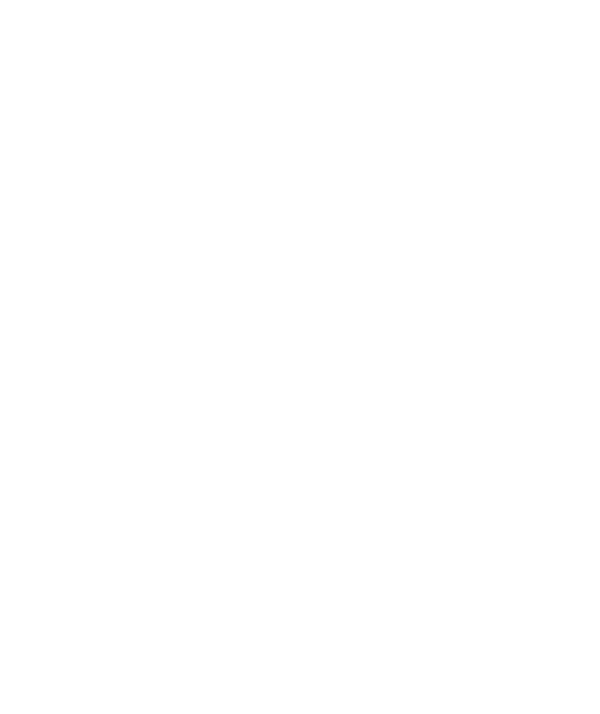
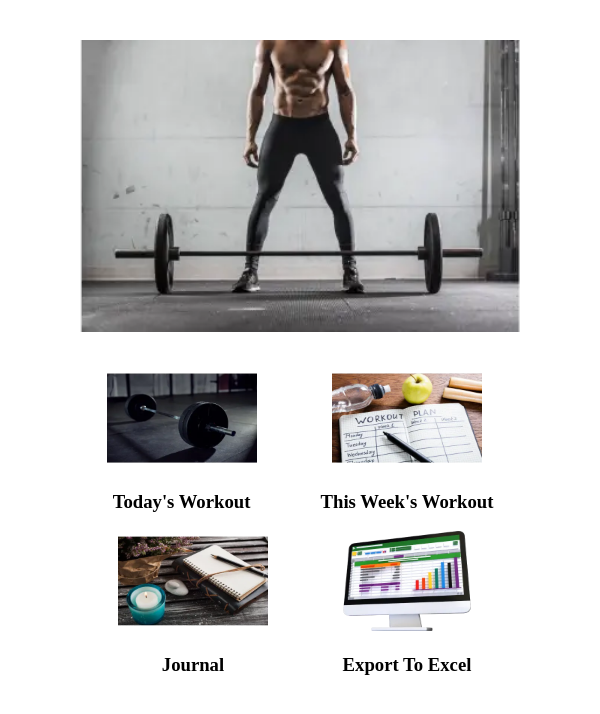
Before and after one commit to CJLynch01/WDD-330-Final, a plain HTML site: page index.html in a window 600 px wide. Drawn offline with Linux system fonts and the light colour scheme.

Commit message:
Initial site layout with pictures and text for index

```diff
--- a/css/styles.css
+++ b/css/styles.css
@@ -0,0 +1,123 @@
+
+
+:root {
+
+    /*    Colors    */
+    --primary-color: #0077b6;
+    --secondary-color: #03045e;
+    --white-: white;
+    --accent-color: #EE6C4D;
+    --accent-color2: #03045e;
+    --slider-main: black;
+    --slider-secondary: darkgrey;
+
+    /*    Fonts     */
+    --headings-font: 'Dhurjati', sans-serif;
+    --multi-headings: 'Dancing Script', cursive;
+    --paragraph-font: 'Work Sans', sans-serif;
+    --footerdescription-font: 'Hedvig Letters Serif', serif;
+    --modification-font: 'Roboto', sans-serif;
+
+}
+
+@media screen and (max-width: 600px) {
+
+.hero img {
+    width: 100%;
+    height: auto;
+    padding-top: 2rem;
+}
+
+.index-icons {
+    display: grid;
+    grid-template-columns: 1fr;
+    grid-template-rows: 1fr 1fr 1fr 1fr;
+    justify-content: center;
+    text-align: center;
+    padding-top: 2rem;
+
+}
+
+.dayicon {
+    grid-column: 1;
+    grid-row: 1;
+}
+
+.weekicon {
+    grid-column: 1;
+    grid-row: 2;
+}
+
+.journalicon {
+    grid-column: 1;
+    grid-row: 3;
+}
+
+.excelicon {
+    grid-column: 1;
+    grid-row: 4;
+}
+
+}
+
+@media screen and (min-width: 600px) and (max-width: 900px) {
+
+.hero img {
+    width: 100%;
+    height: auto;
+    padding-top: 2rem;
+}
+
+.index-icons {
+    display: flex;
+    flex-wrap: wrap;
+    justify-content: center;
+    vertical-align: top;
+    text-align: center;
+    padding-top: 2rem;
+    padding-left: 2rem;
+    padding-right: 2rem;
+}
+
+.dayicon, .weekicon, .journalicon, .excelicon {
+    padding-left: 2rem;
+    padding-right: 2rem;
+}
+
+h3 {
+    display: block;
+}
+
+
+
+}
+
+@media screen and (min-width: 900px) {
+
+.hero img {
+    width: 100%;
+    height: auto;
+    padding-top: 2rem;
+}
+
+.index-icons {
+    display: flex;
+    flex-wrap: wrap;
+    justify-content: center;
+    vertical-align: top;
+    text-align: center;
+    padding-top: 2rem;
+    padding-left: 2rem;
+    padding-right: 2rem;
+}
+
+.dayicon, .weekicon, .journalicon, .excelicon {
+    padding-left: 2rem;
+    padding-right: 2rem;
+}
+
+h3 {
+    display: block;
+}
+
+}
--- a/index.html
+++ b/index.html
@@ -3,9 +3,43 @@
 <head>
     <meta charset="UTF-8">
     <meta name="viewport" content="width=device-width, initial-scale=1.0">
-    <title>Document</title>
+<link rel="stylesheet" href="css/styles.css">
+<title>Document</title>
+
+<div class="hero">
+    <picture>
+        <source srcset="images/small.webp" media="(max-width: 600px)">
+        <source srcset="images/medium.webp" media="(max-width: 900px)">
+        <img src="images/large.webp" alt="hero image" width="1500" height="750">
+    </picture>
+</div>
+
 </head>
 <body>
 
+<div class="index-icons">
+    <div class="dayicon">
+        <img src="images/day.webp" width="150" height="100">
+        <h3>Today's Workout</h3>
+    </div>
+
+    <div class="weekicon">
+        <img src="images/week.webp" width="150" height="100">
+        <h3>This Week's Workout</h3>
+    </div>
+
+    <div class="journalicon">
+        <img src="images/journal.webp" width="150" height="100">
+        <h3>Journal</h3>
+    </div>
+
+    <div class="excelicon">
+        <img src="images/excel.webp" width="150" height="100">
+        <h3>Export To Excel</h3>
+    </div>
+
+</div>
+
+<script src="js/main.js"></script>
 </body>
 </html>
```
Also changed, not shown: images/day.webp (added), images/excel.webp (added), images/journal.webp (added), images/large.webp (added), images/medium.webp (added), images/small.webp (added), images/week.webp (added).
